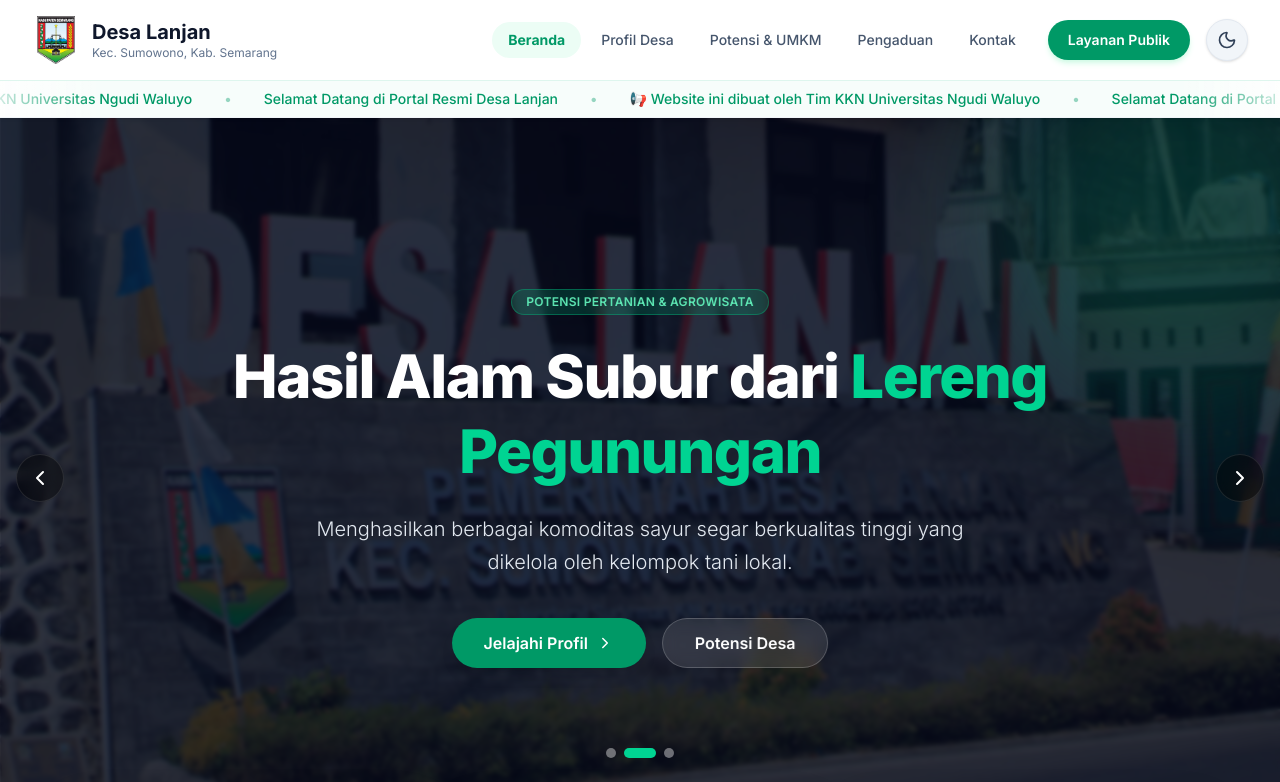
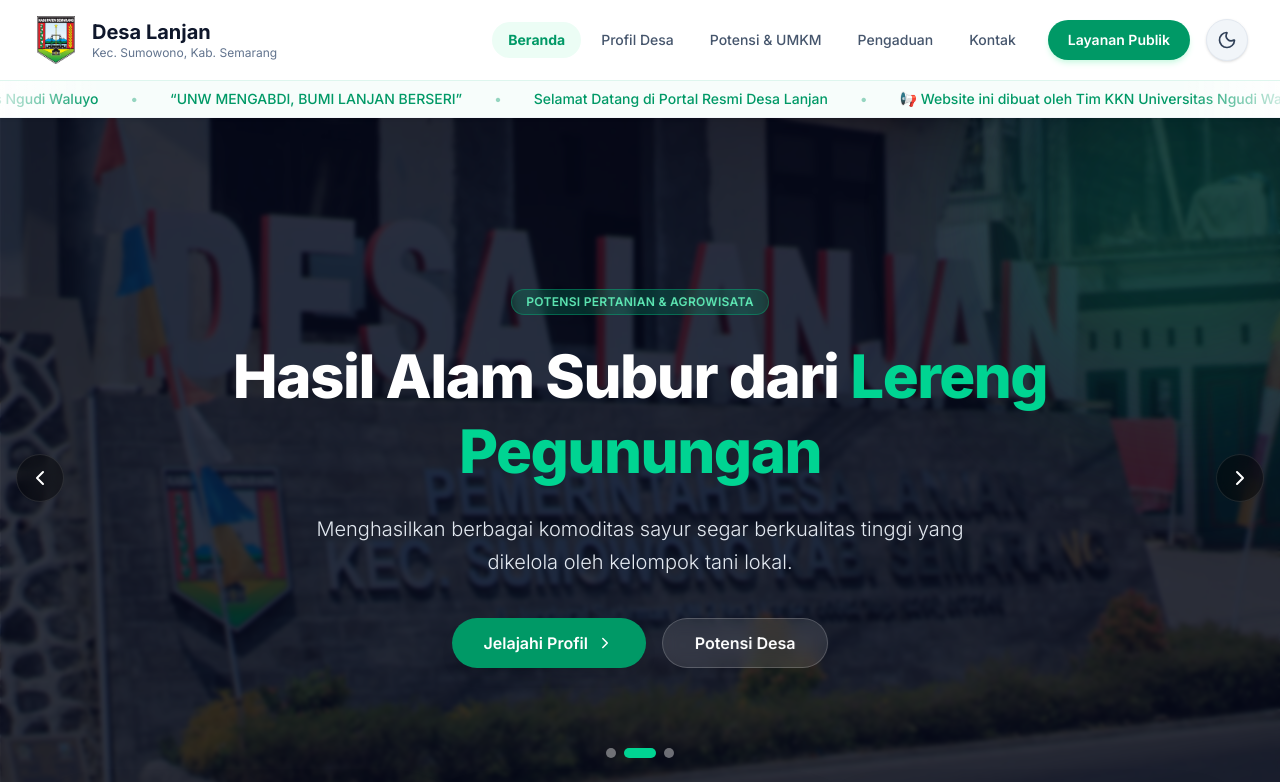
Before and after one commit to wahyusampurnoadi/desa-lanjan, a Next.js app: page / in a window 1280 px wide. Shown: the top 782 px of the page. Built offline with nearby package versions, Linux system fonts and the light colour scheme.

Commit message:
mengubah marquee

```diff
--- a/components/Navbar.tsx
+++ b/components/Navbar.tsx
@@ -200,6 +200,8 @@ export default function Navbar() {
             📢 Website ini dibuat oleh Tim KKN Universitas Ngudi Waluyo
           </span>
           <span className="opacity-40">•</span>
+          <span>“UNW MENGABDI, BUMI LANJAN BERSERI”</span>
+          <span className="opacity-40">•</span>
           <span>Selamat Datang di Portal Resmi Desa Lanjan</span>
           <span className="opacity-40">•</span>
         </div>
@@ -213,6 +215,8 @@ export default function Navbar() {
             📢 Website ini dibuat oleh Tim KKN Universitas Ngudi Waluyo
           </span>
           <span className="opacity-40">•</span>
+          <span>“UNW MENGABDI, BUMI LANJAN BERSERI”</span>
+          <span className="opacity-40">•</span>
           <span>Selamat Datang di Portal Resmi Desa Lanjan</span>
           <span className="opacity-40">•</span>
         </div>
```
